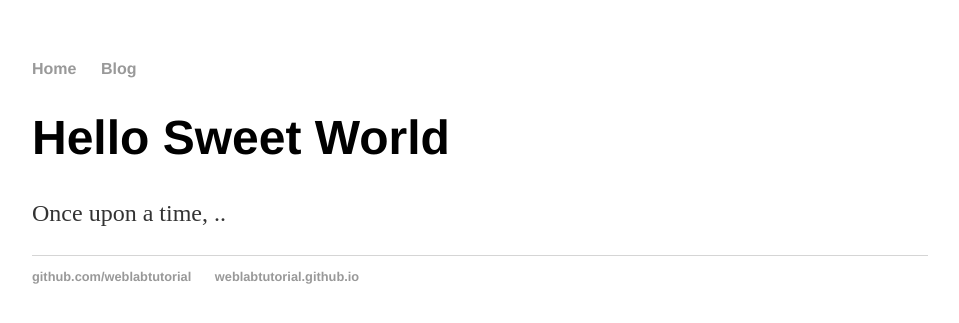
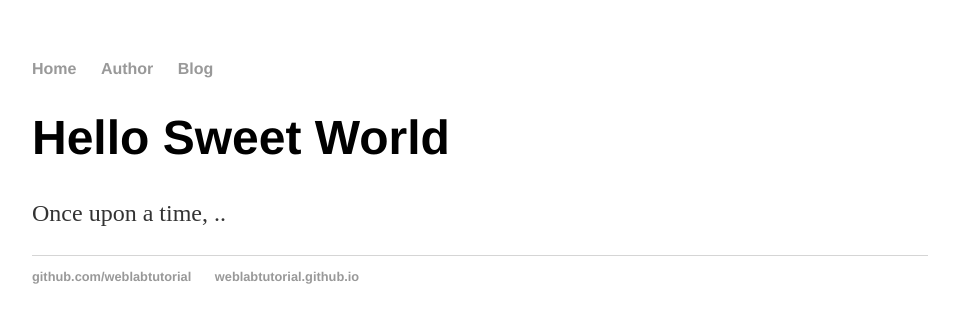
Before and after one commit to rithinthomas/rithinthomas.github.io, a Jekyll site: the page built from index.html, in a window 1280 px wide. Shown: the top 323 px of the page, without its empty margins (160-1119 px from the left). Built offline with Jekyll 4.4.1, drawn with Linux system fonts in a browser that asks for light colours.

Commit message:
Update default.html

```diff
--- a/_layouts/default.html
+++ b/_layouts/default.html
@@ -7,6 +7,7 @@
 <nav>
 <ul>
 <li><a href="/">Home</a></li>
+<li><a href="/">Author</a></li>
 <li><a href="/blog">Blog</a></li> </ul>
 </nav>
 <div class="container">
```
